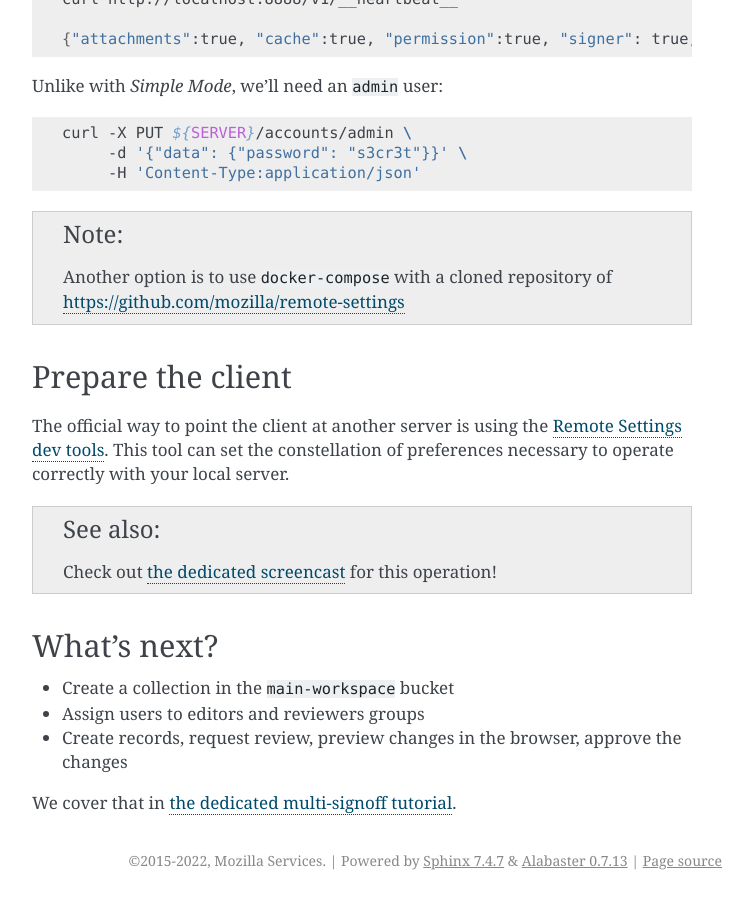
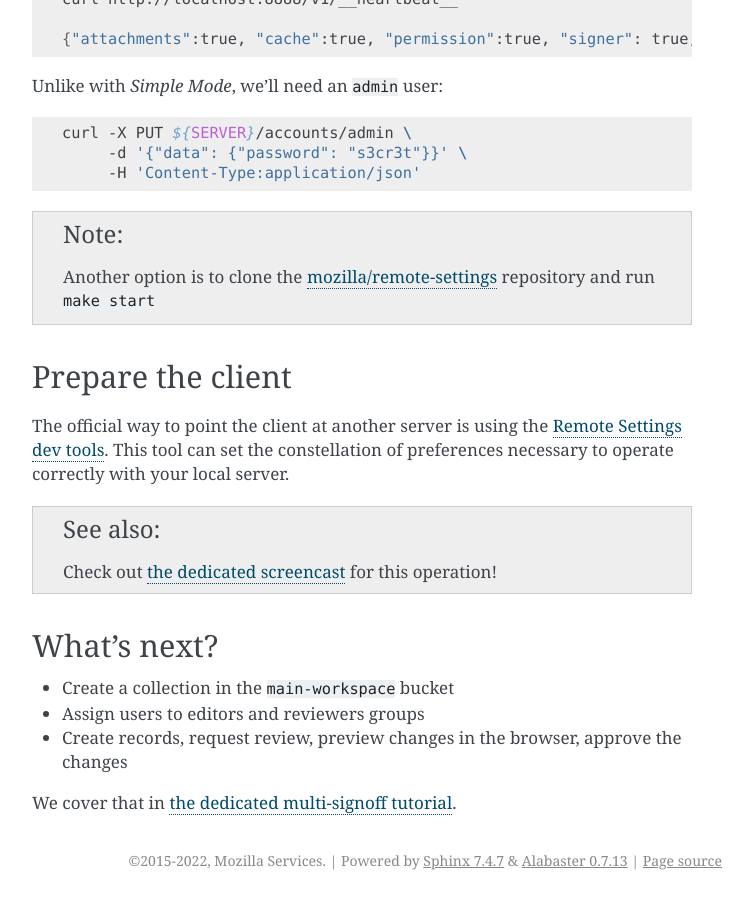
Before and after one commit to mozilla/remote-settings, a Sphinx documentation site: the page built from docs/tutorial-local-server.rst, in a window 1280 px wide and 900 px high, scrolled down 2028 px. Shown: the whole window, without its empty margins (388-1141 px from the left). Built offline with Sphinx 7.4.7, drawn with Linux system fonts in a browser that asks for light colours.

Commit message:
Add a make start directive and update docs

```diff
--- a/docs/tutorial-local-server.rst
+++ b/docs/tutorial-local-server.rst
@@ -103,7 +103,7 @@ Unlike with *Simple Mode*, we'll need an ``admin`` user:
 
 .. note::
 
-    Another option is to use ``docker-compose`` with a cloned repository of https://github.com/mozilla/remote-settings
+    Another option is to clone the `mozilla/remote-settings <https://github.com/mozilla/remote-settings>`_ repository and run ``make start``
 
 
 Prepare the client
```
Also changed, not shown: README.rst (+15 -3 lines), 1 other file.
